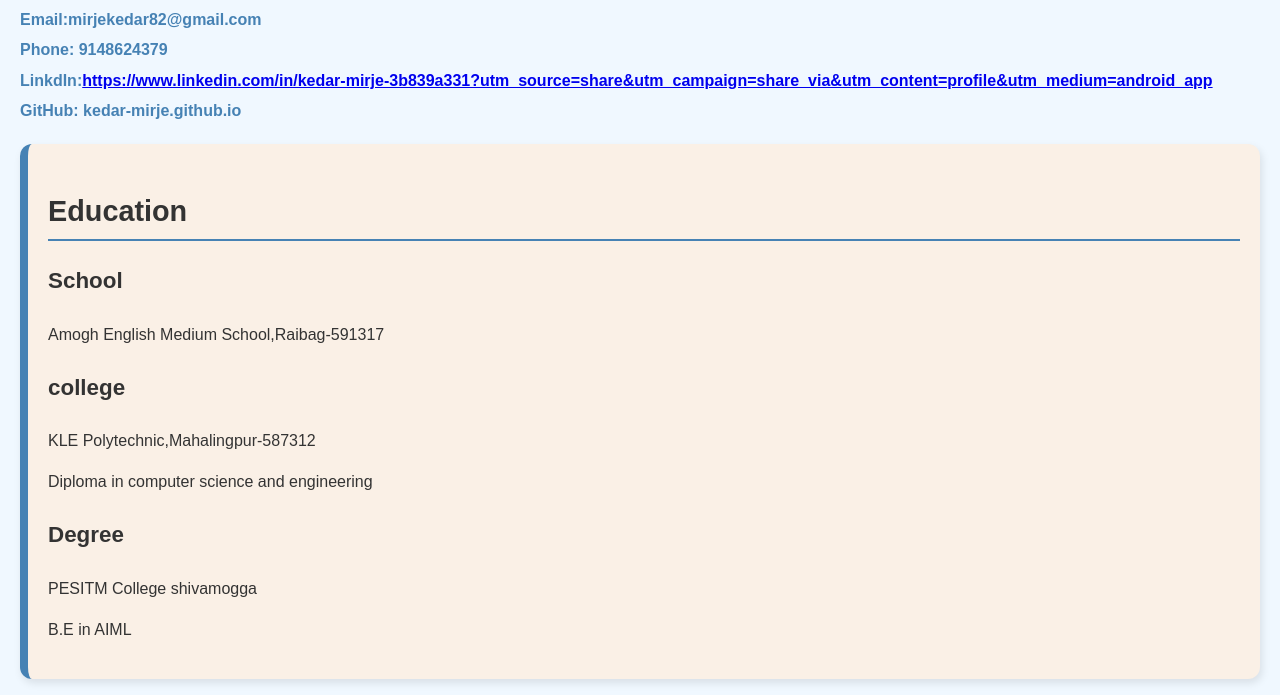
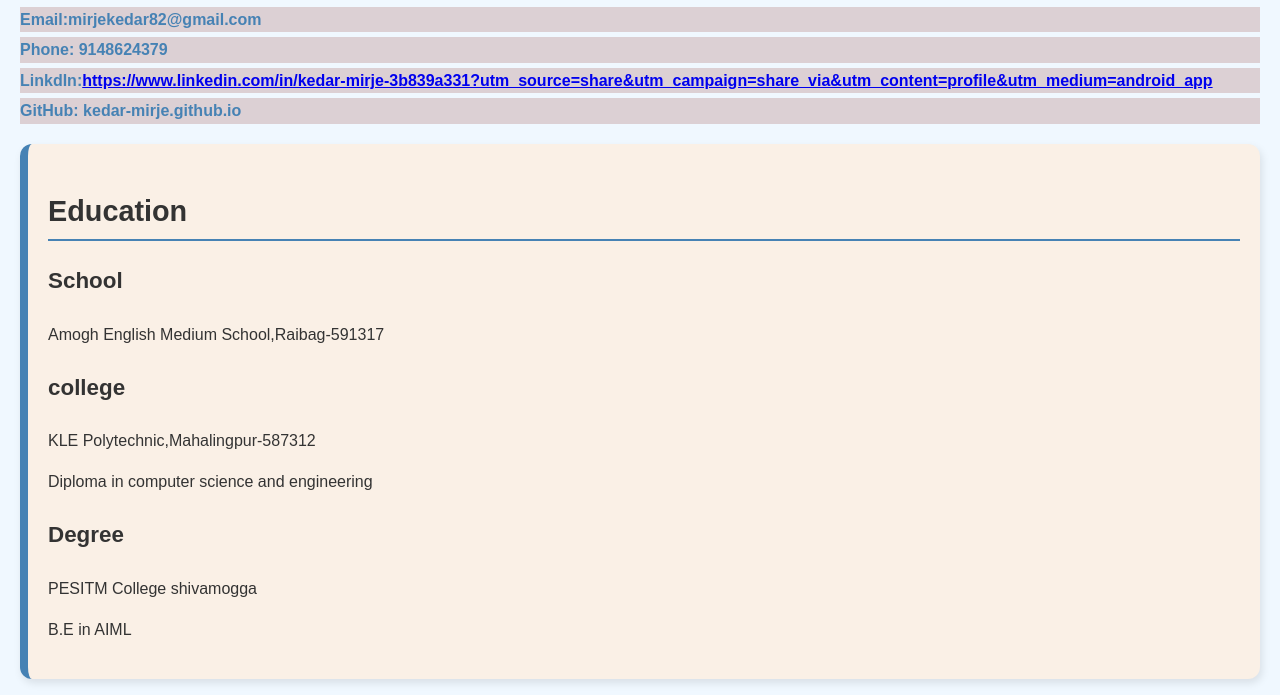
Before and after one commit to kedar-mirje/kedar-mirje.github.io, a plain HTML site: page index.html in a window 1280 px wide. Shown: the part 105-800 px from the top of the page. Drawn offline with Linux system fonts and the light colour scheme.

Commit message:
Update style.css

```diff
--- a/style.css
+++ b/style.css
@@ -17,6 +17,7 @@ header h1 {
     margin: 5px 0;
     font-weight: bold;
     color: #4682b4;
+    background-color: #caa9a980;
 }
 
 /* Section styling */
```
